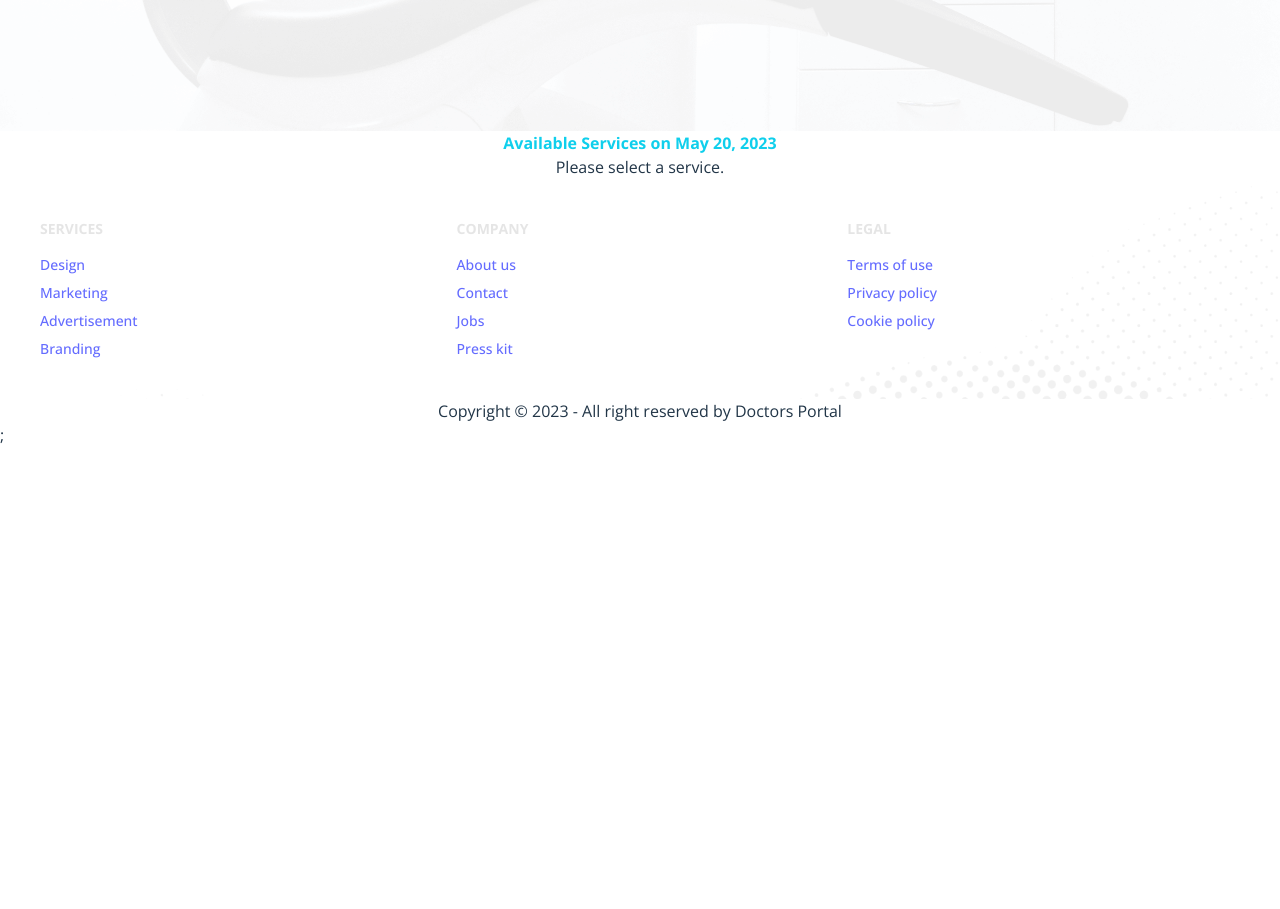
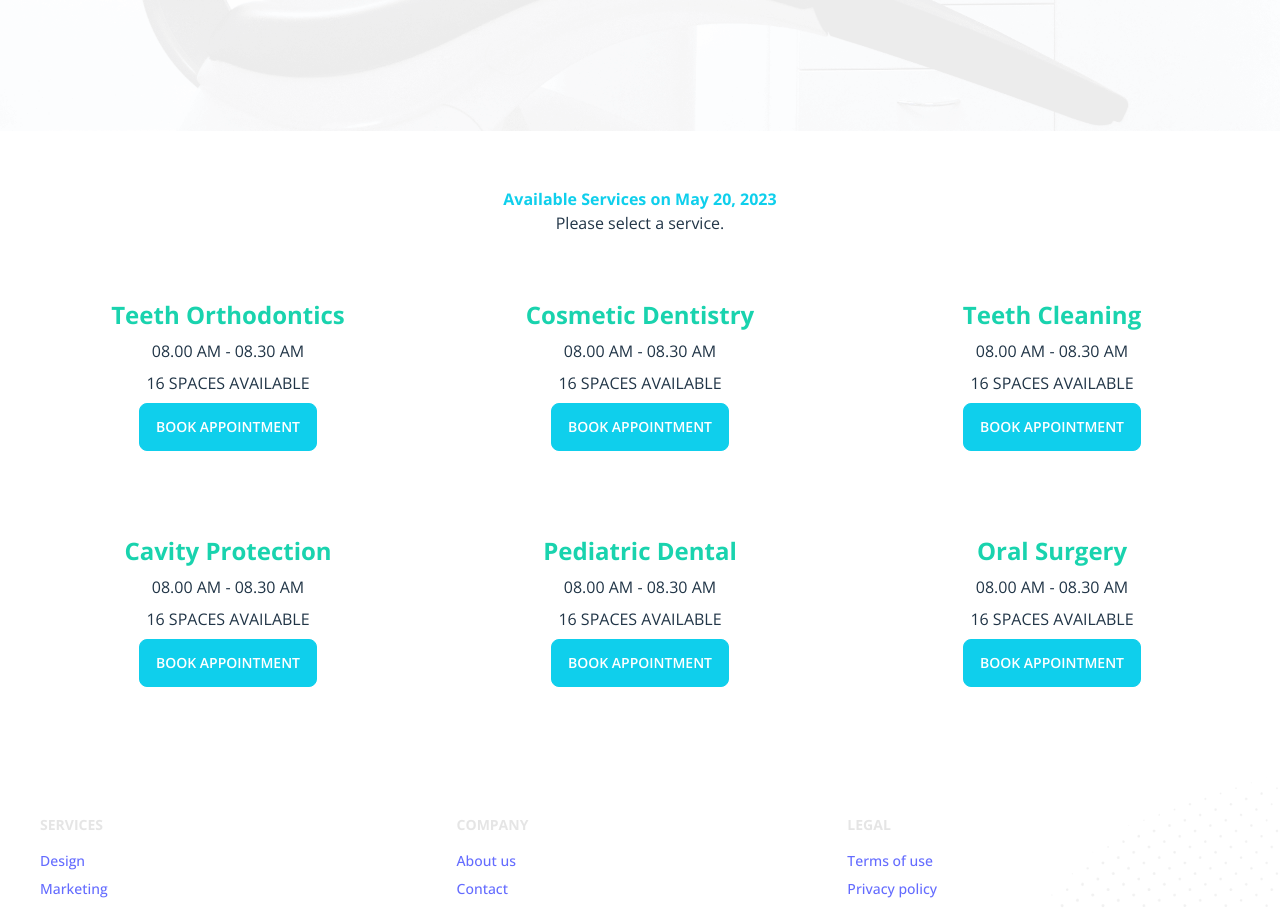
Before and after one commit to rezwanrahimr/Doctors-Portal-Client-Update, a React (Vite) app: page /appointment in a window 1280 px wide. Shown: the part 720-1629 px from the top of the page. Before the commit the page ends 1167 px from the top, so only its background shows below. Built offline with nearby package versions, Linux system fonts and the light colour scheme.

Commit message:
load appointment slots

```diff
--- /dev/null
+++ b/public/appointmentOption.json
@@ -0,0 +1,134 @@
+[
+  {
+    "_id": 1,
+    "name": "Teeth Orthodontics",
+    "slots": [
+      "08.00 AM - 08.30 AM",
+      "08.30 AM - 09.00 AM",
+      "09.00 AM - 9.30 AM",
+      "09.30 AM - 10.00 AM",
+      "10.00 AM - 10.30 AM",
+      "10.30 AM - 11.00 AM",
+      "11.00 AM - 11.30 AM",
+      "11.30 AM - 12.00 AM",
+      "1.00 PM - 1.30 PM",
+      "1.30 PM - 2.00 PM",
+      "2.00 PM - 2.30 PM",
+      "2.30 PM - 3.00 PM",
+      "3.00 PM - 3.30 PM",
+      "3.30 PM - 4.00 PM",
+      "4.00 PM - 4.30 PM",
+      "4.30 PM - 5.00 PM"
+    ]
+  },
+  {
+    "_id": 2,
+    "name": "Cosmetic Dentistry",
+    "slots": [
+      "08.00 AM - 08.30 AM",
+      "08.30 AM - 09.00 AM",
+      "09.00 AM - 9.30 AM",
+      "09.30 AM - 10.00 AM",
+      "10.00 AM - 10.30 AM",
+      "10.30 AM - 11.00 AM",
+      "11.00 AM - 11.30 AM",
+      "11.30 AM - 12.00 AM",
+      "1.00 PM - 1.30 PM",
+      "1.30 PM - 2.00 PM",
+      "2.00 PM - 2.30 PM",
+      "2.30 PM - 3.00 PM",
+      "3.00 PM - 3.30 PM",
+      "3.30 PM - 4.00 PM",
+      "4.00 PM - 4.30 PM",
+      "4.30 PM - 5.00 PM"
+    ]
+  },
+  {
+    "_id": 3,
+    "name": "Teeth Cleaning",
+    "slots": [
+      "08.00 AM - 08.30 AM",
+      "08.30 AM - 09.00 AM",
+      "09.00 AM - 9.30 AM",
+      "09.30 AM - 10.00 AM",
+      "10.00 AM - 10.30 AM",
+      "10.30 AM - 11.00 AM",
+      "11.00 AM - 11.30 AM",
+      "11.30 AM - 12.00 AM",
+      "1.00 PM - 1.30 PM",
+      "1.30 PM - 2.00 PM",
+      "2.00 PM - 2.30 PM",
+      "2.30 PM - 3.00 PM",
+      "3.00 PM - 3.30 PM",
+      "3.30 PM - 4.00 PM",
+      "4.00 PM - 4.30 PM",
+      "4.30 PM - 5.00 PM"
+    ]
+  },
+  {
+    "_id": 4,
+    "name": "Cavity Protection",
+    "slots": [
+      "08.00 AM - 08.30 AM",
+      "08.30 AM - 09.00 AM",
+      "09.00 AM - 9.30 AM",
+      "09.30 AM - 10.00 AM",
+      "10.00 AM - 10.30 AM",
+      "10.30 AM - 11.00 AM",
+      "11.00 AM - 11.30 AM",
+      "11.30 AM - 12.00 AM",
+      "1.00 PM - 1.30 PM",
+      "1.30 PM - 2.00 PM",
+      "2.00 PM - 2.30 PM",
+      "2.30 PM - 3.00 PM",
+      "3.00 PM - 3.30 PM",
+      "3.30 PM - 4.00 PM",
+      "4.00 PM - 4.30 PM",
+      "4.30 PM - 5.00 PM"
+    ]
+  },
+  {
+    "_id": 5,
+    "name": "Pediatric Dental",
+    "slots": [
+      "08.00 AM - 08.30 AM",
+      "08.30 AM - 09.00 AM",
+      "09.00 AM - 9.30 AM",
+      "09.30 AM - 10.00 AM",
+      "10.00 AM - 10.30 AM",
+      "10.30 AM - 11.00 AM",
+      "11.00 AM - 11.30 AM",
+      "11.30 AM - 12.00 AM",
+      "1.00 PM - 1.30 PM",
+      "1.30 PM - 2.00 PM",
+      "2.00 PM - 2.30 PM",
+      "2.30 PM - 3.00 PM",
+      "3.00 PM - 3.30 PM",
+      "3.30 PM - 4.00 PM",
+      "4.00 PM - 4.30 PM",
+      "4.30 PM - 5.00 PM"
+    ]
+  },
+  {
+    "_id": 6,
+    "name": "Oral Surgery",
+    "slots": [
+      "08.00 AM - 08.30 AM",
+      "08.30 AM - 09.00 AM",
+      "09.00 AM - 9.30 AM",
+      "09.30 AM - 10.00 AM",
+      "10.00 AM - 10.30 AM",
+      "10.30 AM - 11.00 AM",
+      "11.00 AM - 11.30 AM",
+      "11.30 AM - 12.00 AM",
+      "1.00 PM - 1.30 PM",
+      "1.30 PM - 2.00 PM",
+      "2.00 PM - 2.30 PM",
+      "2.30 PM - 3.00 PM",
+      "3.00 PM - 3.30 PM",
+      "3.30 PM - 4.00 PM",
+      "4.00 PM - 4.30 PM",
+      "4.30 PM - 5.00 PM"
+    ]
+  }
+]
--- /dev/null
+++ b/src/Pages/MakeAppointment/AppointmentOptions/AppointmentOptions.jsx
@@ -0,0 +1,25 @@
+import React from "react";
+
+const AppointmentOptions = ({ availableOptions }) => {
+  const { _id, name, slots } = availableOptions;
+  return (
+    <div className="card  bg-base-100 ">
+      <div className="card-body text-center ">
+        <h2 className="text-center text-secondary text-2xl font-bold">
+          {name}
+        </h2>
+        <p>{slots.length > 0 ? slots[0] : "Not Available !"}</p>
+        <p>
+          {slots.length} {slots.length > 1 ? "SPACES" : "SPACE"} AVAILABLE
+        </p>
+        <div className=" justify-center">
+          <button className="btn btn-primary text-white">
+            BOOK APPOINTMENT
+          </button>
+        </div>
+      </div>
+    </div>
+  );
+};
+
+export default AppointmentOptions;
--- /dev/null
+++ b/src/Pages/MakeAppointment/AvailableAppointment/AvailableAppointment.jsx
@@ -0,0 +1,32 @@
+import { format } from "date-fns";
+import { useEffect, useState } from "react";
+import AppointmentOptions from "../AppointmentOptions/AppointmentOptions";
+
+const AvailableAppointment = ({ selectedDate }) => {
+  const [availableOptions, setAvailableOptions] = useState([]);
+  useEffect(() => {
+    fetch("/public/appointmentOption.json")
+      .then((res) => res.json())
+      .then((data) => setAvailableOptions(data));
+  }, []);
+  return (
+    <section className="my-14">
+      <div className="text-center">
+        <p className="font-bold text-primary">
+          Available Services on {format(selectedDate, "PP")}
+        </p>
+        <p>Please select a service.</p>
+      </div>
+      <div className="grid gap-5 grid-cols-1 md:grid-cols-2 lg:grid-cols-3 mx-8 mt-8">
+        {availableOptions.map((option) => (
+          <AppointmentOptions
+            key={option._id}
+            availableOptions={option}
+          ></AppointmentOptions>
+        ))}
+      </div>
+    </section>
+  );
+};
+
+export default AvailableAppointment;
--- a/src/Pages/MakeAppointment/AvailableAppointment/AvilableAppointment.jsx
+++ /dev/null
@@ -1,16 +0,0 @@
-import { format } from "date-fns";
-
-const AvailableAppointment = ({ selectedDate }) => {
-  return (
-    <section>
-      <div className="text-center">
-        <p className="font-bold text-primary">
-          Available Services on {format(selectedDate, "PP")}
-        </p>
-        <p>Please select a service.</p>
-      </div>
-    </section>
-  );
-};
-
-export default AvailableAppointment;
--- a/src/Pages/MakeAppointment/MakeAppointment/MakeAppointment.jsx
+++ b/src/Pages/MakeAppointment/MakeAppointment/MakeAppointment.jsx
@@ -1,6 +1,6 @@
 import { useState } from "react";
 import AppointmentBanner from "../AppointmentBanner/AppointmentBanner";
-import AvailableAppointment from "../AvailableAppointment/AvilableAppointment";
+import AvailableAppointment from "../AvailableAppointment/AvailableAppointment";
 
 const MakeAppointment = () => {
   const [selectedDate, setSelectedDate] = useState(new Date());
```
